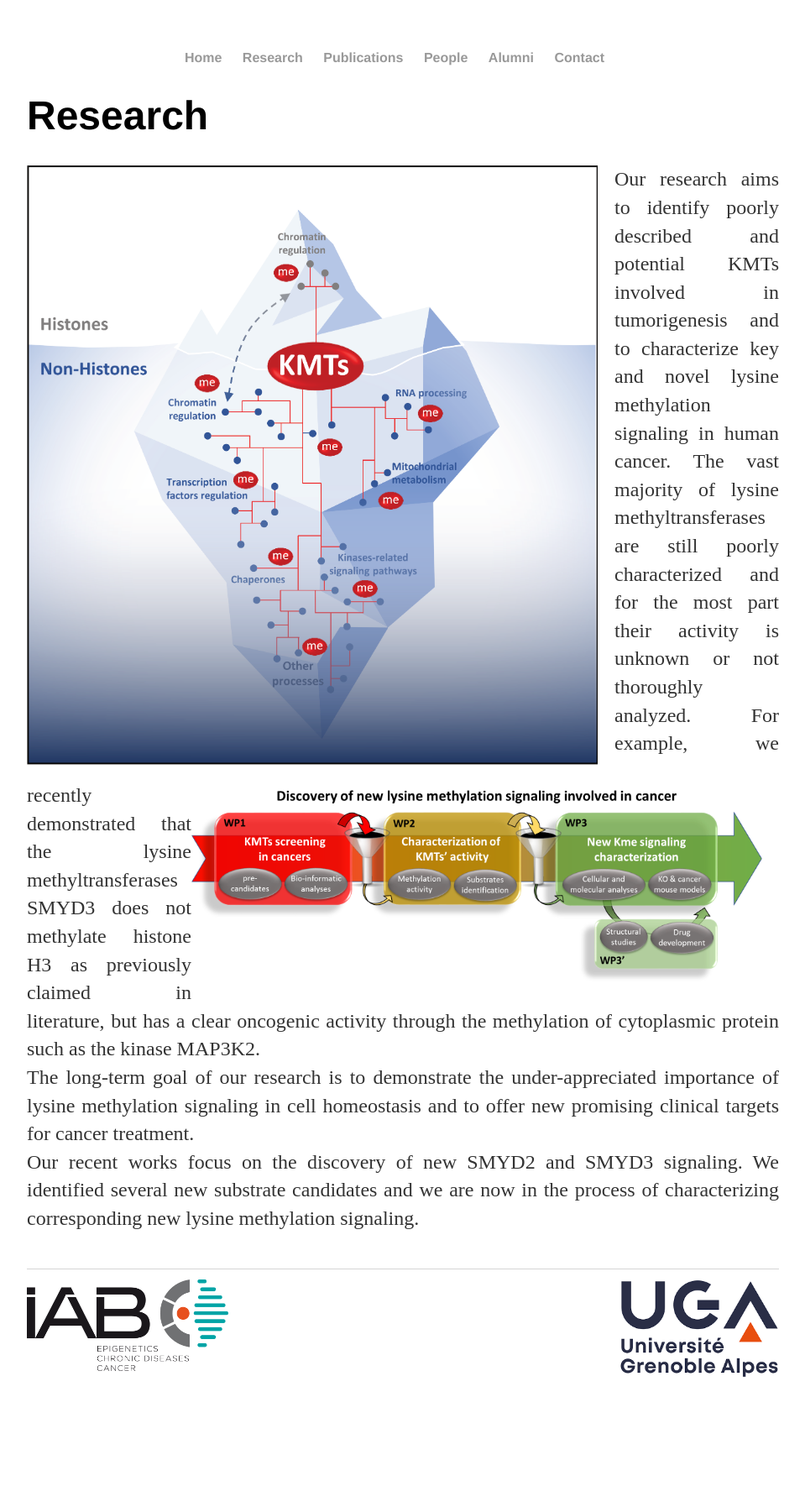
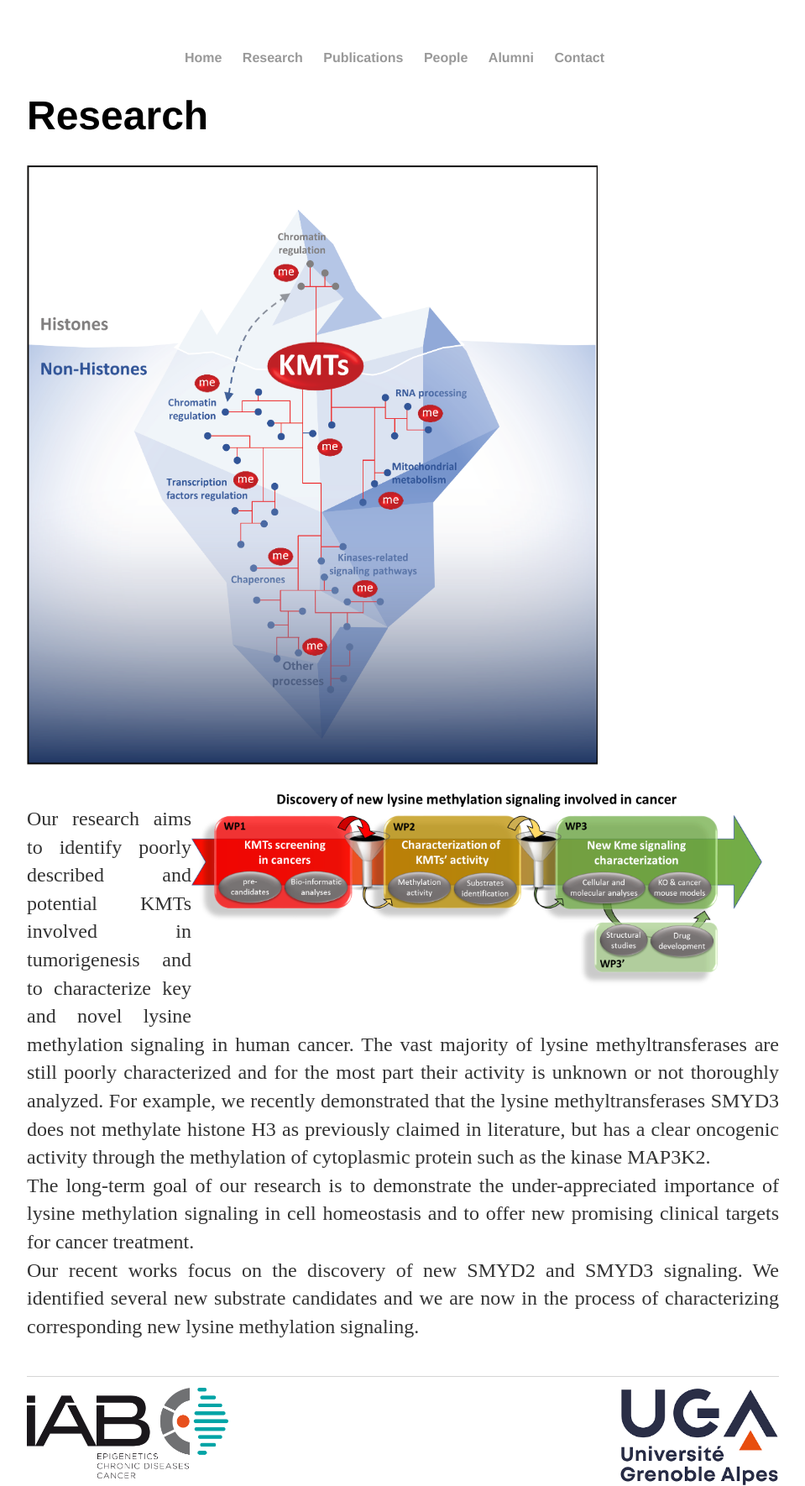
Before and after one commit to Reynoird-Lab/Reynoird-lab.github.io, a Jekyll site: the page built from Research/index.html, in a window 1280 px wide. Shown: the whole page at 84% size, without its empty margins (160-1119 px from the left). Built offline with Jekyll 4.4.1, drawn with Linux system fonts in a browser that asks for light colours; Markdown is read by kramdown in place of the engine named in the settings; before the commit the page ends 1641 px from its top, so only the background shows below that.

Commit message:
Update index.html

```diff
--- a/Research/index.html
+++ b/Research/index.html
@@ -4,7 +4,7 @@
 ---
 	<h1>{{ page.title }}</h1>
 
-<div><img src="https://reynoird-lab.github.io/Images/Lukinovic V graphical abstract CMYK_revision.png" title="Lysine Methylation Signaling" align="left" width="680" style="margin: 0px 20px 20px 0px;"/> <img src="https://reynoird-lab.github.io/Images/research.png" title="research" align="right" width="680" style="margin: 0px 20px 20px 0px;" br clear="left" /></div>
+<div><img src="https://reynoird-lab.github.io/Images/Lukinovic V graphical abstract CMYK_revision.png" title="Lysine Methylation Signaling" width="680" style="margin: 0px 20px 20px 0px;"/> <img src="https://reynoird-lab.github.io/Images/research.png" title="research" align="right" width="680" style="margin: 0px 20px 20px 0px;" br clear="left" /></div>
 <p align="justify">Our research aims to identify poorly described and potential KMTs involved in tumorigenesis and to characterize key and novel lysine methylation signaling in human cancer. The vast majority of lysine methyltransferases are still poorly characterized and for the most part their activity is unknown or not thoroughly analyzed. For example, we recently demonstrated that the lysine methyltransferases SMYD3 does not methylate histone H3 as previously claimed in literature, but has a clear oncogenic activity through the methylation of cytoplasmic protein such as the kinase MAP3K2.<br>
 The long-term goal of our research is to demonstrate the under-appreciated importance of lysine methylation signaling in cell homeostasis and to offer new promising clinical targets for cancer treatment.
 <br>Our recent works focus on the discovery of new SMYD2 and SMYD3 signaling. We identified several new substrate candidates and we are now in the process of characterizing corresponding new lysine methylation signaling.</p><br>
```
